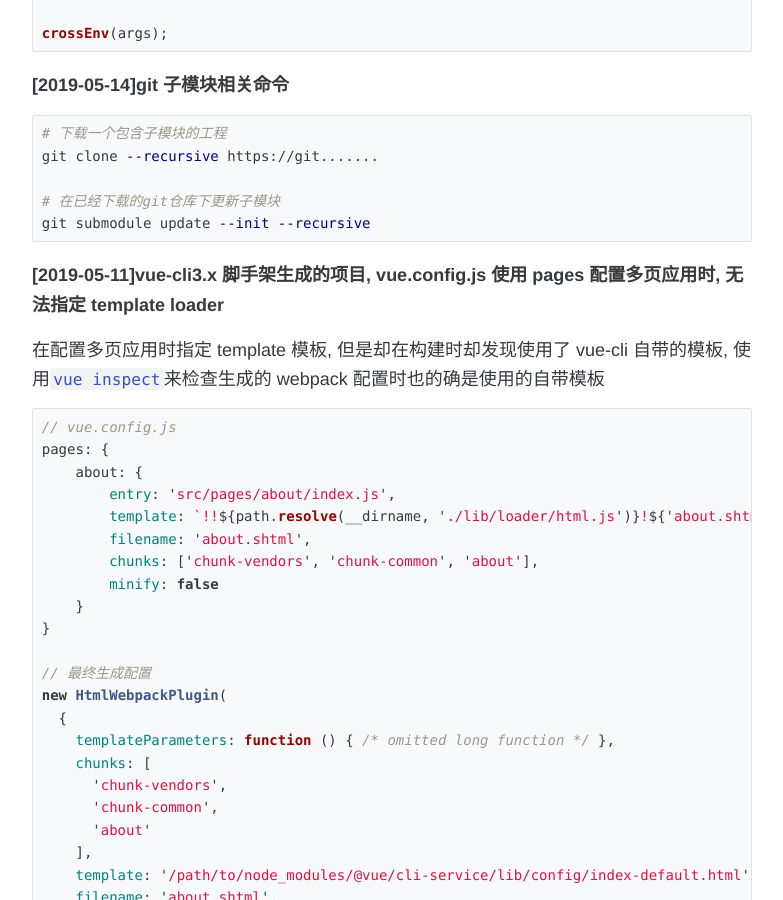
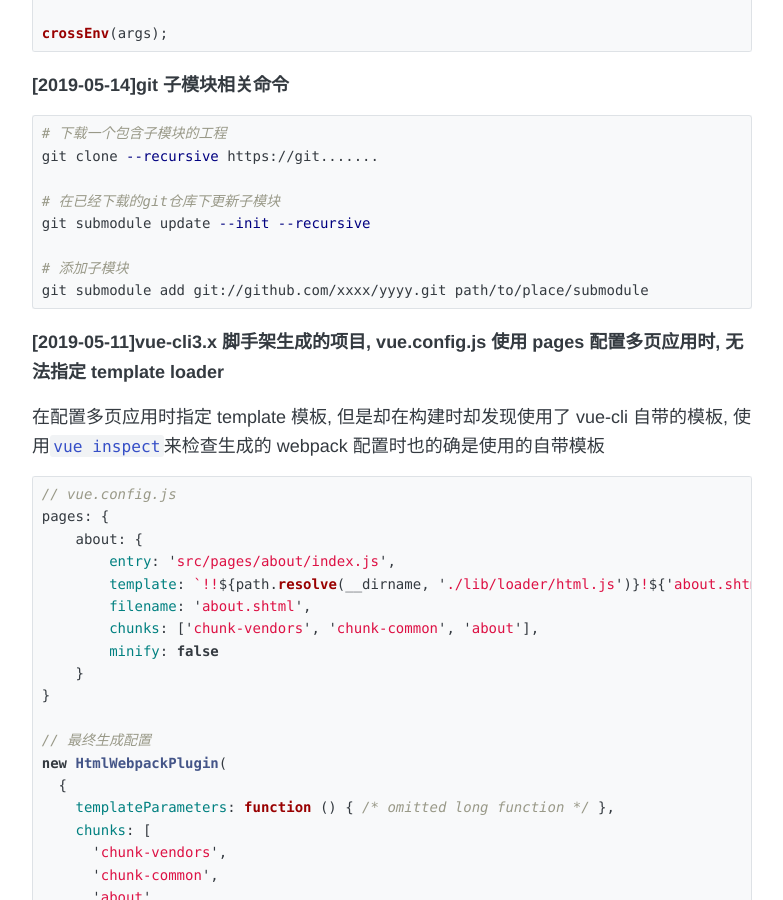
Before and after one commit to funkyLover/blog, a Jekyll site: the page built from notes/_posts/2019-05-10-notes.md, in a window 1280 px wide and 900 px high, scrolled down 4708 px. Shown: the whole window, without its empty margins (248-1031 px from the left). Built offline with Jekyll 4.4.1, drawn with Linux system fonts in a browser that asks for light colours; comment, search, counter and statistics services are not loaded.

Commit message:
[note]modify;

````diff
--- a/notes/_posts/2019-05-10-notes.md
+++ b/notes/_posts/2019-05-10-notes.md
@@ -211,6 +211,9 @@ git clone --recursive https://git.......
 
 # 在已经下载的git仓库下更新子模块
 git submodule update --init --recursive
+
+# 添加子模块
+git submodule add git://github.com/xxxx/yyyy.git path/to/place/submodule
 ```
 
 ##### [2019-05-11]vue-cli3.x 脚手架生成的项目, vue.config.js 使用 pages 配置多页应用时, 无法指定 template loader
````
